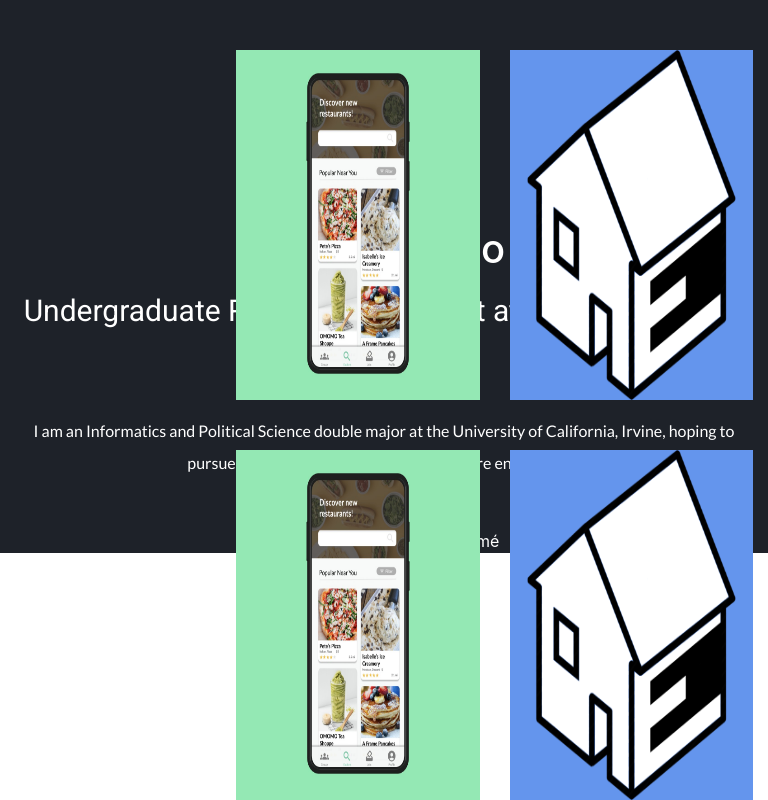
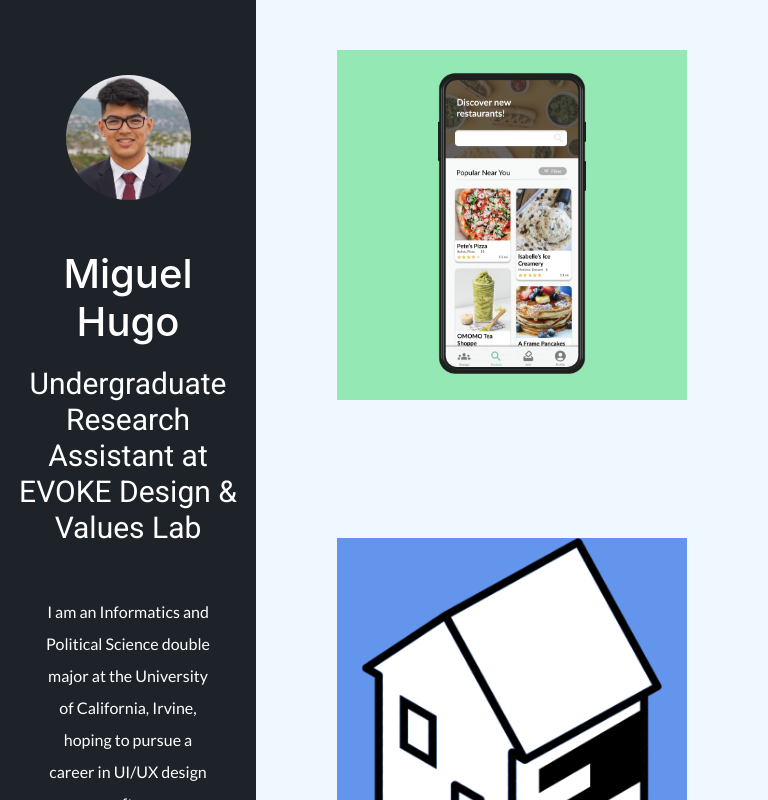
Before and after one commit to miguel-hugo/Assignment1, a plain HTML site: page index.html in a window 768 px wide. Drawn offline with nearby package versions, Linux system fonts and the light colour scheme.

Commit message:
12/7 Edit

```diff
--- a/index.html
+++ b/index.html
@@ -23,7 +23,8 @@ EMAIL: mhugo@uci.edu
 </head>
 <body>
     <div class="container-fluid">
-        <div class="sidebar">
+        <div class="row flex-grow-1">
+            <div class="col-md-4 sidebar flex-column">
                 <img src="files/DSC05649.JPG" alt="Miguel Hugo">
                 <h1>Miguel Hugo</h1>
                 <h2>Undergraduate Research Assistant at EVOKE Design & Values Lab</h2>
@@ -35,19 +36,7 @@ EMAIL: mhugo@uci.edu
                     <li><a href="files/resume.pdf" download>Resumé</a></li>
                 </ul>
             </div>
-        <div class="content">
-            <div class="row">
-                <div class="col main">
-                    <a href="thyme.html">
-                        <img class="img-fluid" src="files/9yPdu9WaaVK5LtIT.jpg" alt="Thyme Project Mockup">
-                    </a>
-                </div>
-                <div class="col main">
-                    <a href="evoke.html">
-                        <img class="img-fluid" src="files/evoke.png" style="background-color: cornflowerblue;" alt="Thyme Project Mockup">
-                    </a>
-                </div>
-            </div>
+            <div class="col-md-8 content">
                 <div class="row">
                     <div class="col main">
                         <a href="thyme.html">
@@ -62,5 +51,6 @@ EMAIL: mhugo@uci.edu
                 </div>
             </div>
         </div>
+    </div>
 </body>
 </html>
--- a/style.css
+++ b/style.css
@@ -11,6 +11,9 @@ body {
 .container-fluid{
     width: 100%;
     display: flex;
+    background-color: aliceblue;
+    height: 100%;
+    overflow: auto;
 }
 
 .container-fluid img{
@@ -22,18 +25,21 @@ body {
 
 /* ---------------SIDEBAR--------------- */
 .content{
-    width: 70%;
-    margin-left: 30%;
+    justify-content:center;
+    display: flex;
 }
 
+.content a img{
+    width: 350px;
+
+}
+
+
 .sidebar {
-    width: 30%;
     position: fixed;
     background-color:rgb(30, 34, 41);
-    padding: 0px;
+    padding: 25px;
     height: 100%;
-    left: 0;
-    top: 0;
 }
 
 .sidebar h1{
@@ -104,17 +110,21 @@ body {
 
 .main img:hover{
     opacity: 0.3;
-
 }
 
-@media (max-width:1024px){
+@media (min-width: 768px) and (max-width:1024px){
+    .sidebar{
+        width: auto;
+        height:fit-content;
+    }
+
+    .content a img{
+        min-width:350px;
+    }
+}
+@media (max-width: 768px){
     .sidebar{
         width: 100%;
         height: fit-content;
     }
-
-    .content{
-        width:100%;
-        margin-top:auto;
-    }
 }
```
Lines whose indentation alone changed are shown as unchanged.
